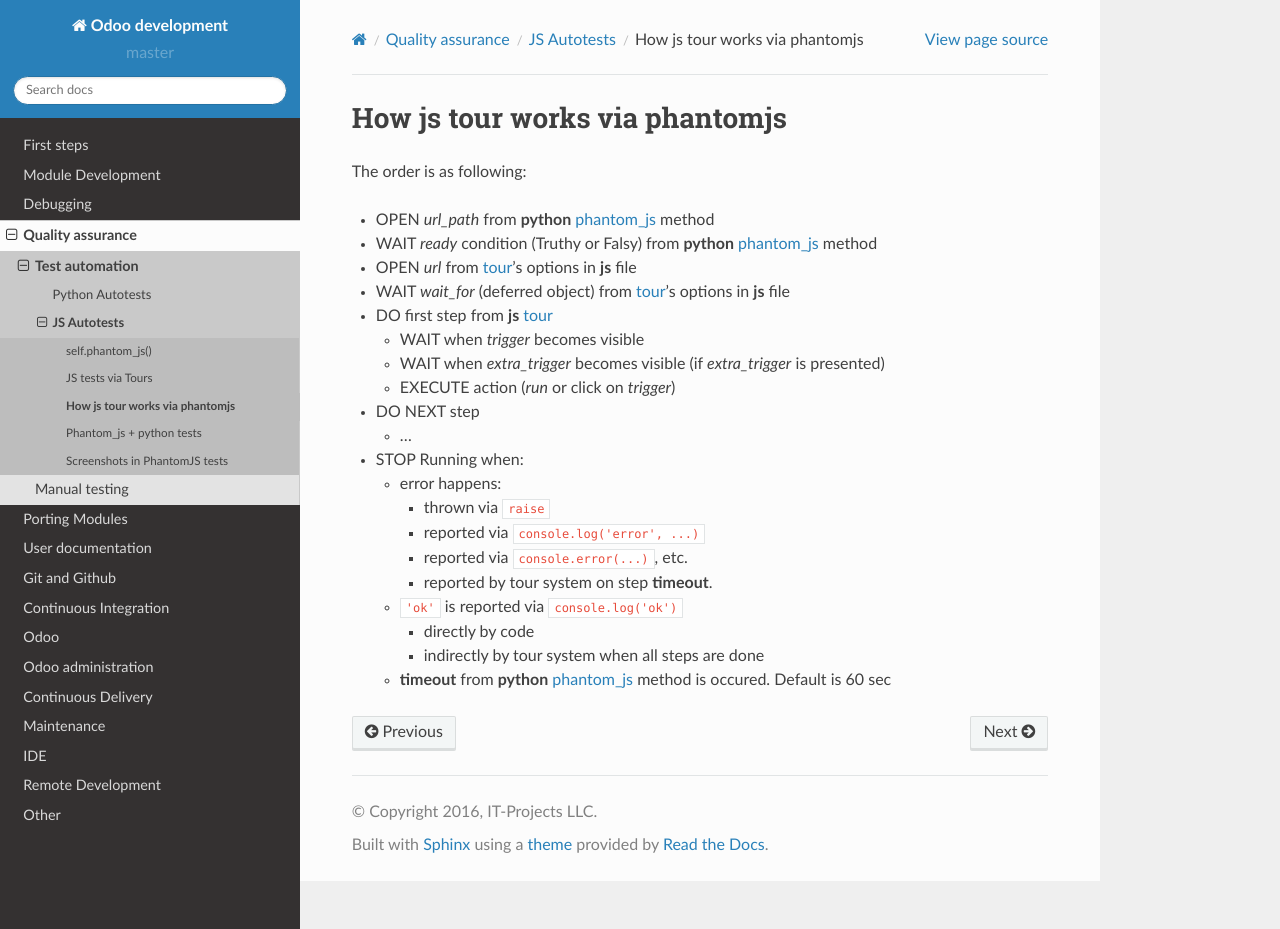
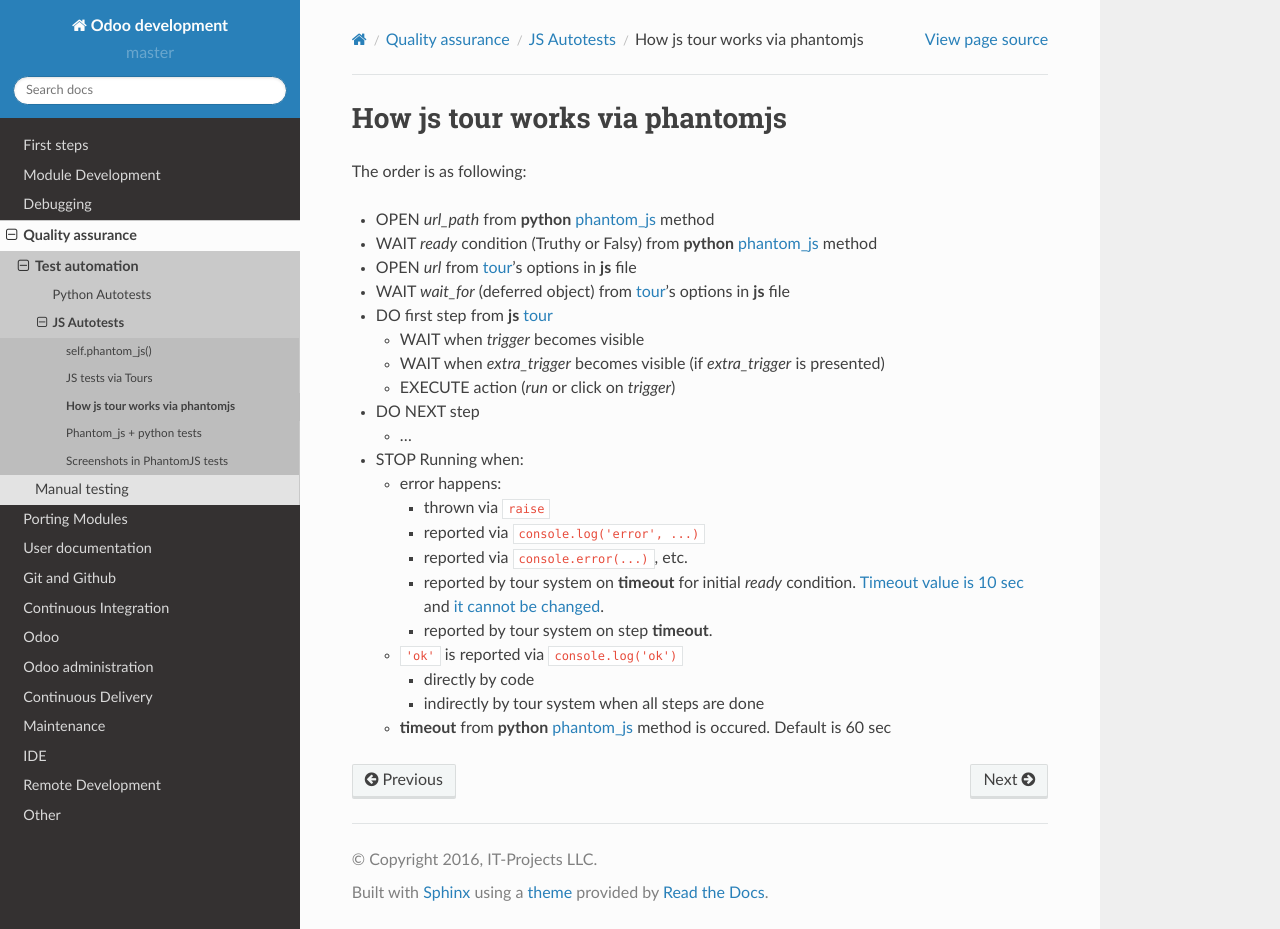
Before and after one commit to itpp-labs/odoo-development, a Sphinx documentation site: the page built from docs/qa/js/urls-and-waits-in-js-tours.rst, in a window 1280 px wide and 929 px high. Built offline with Sphinx 7.4.7 and the Read the Docs theme 2.0.0, drawn with Linux system fonts in a browser that asks for light colours.

Commit message:
Add note about timeout for read

```diff
--- a/docs/qa/js/urls-and-waits-in-js-tours.rst
+++ b/docs/qa/js/urls-and-waits-in-js-tours.rst
@@ -26,6 +26,7 @@
     * thrown via ``raise``
     * reported via ``console.log('error', ...)``
     * reported via ``console.error(...)``, etc.
+    * reported by tour system on **timeout** for initial *ready* condition. `Timeout value is 10 sec <https://github.com/odoo/odoo/blob/98f72ef/odoo/tests/phantomtest.js#L7-L8>`__ and `it cannot be changed <https://github.com/odoo/odoo/blob/98f72ef/odoo/tests/phantomtest.js#L118-L135>`__.
     * reported by tour system on step **timeout**.
 
   * ``'ok'`` is reported via ``console.log('ok')``
```
